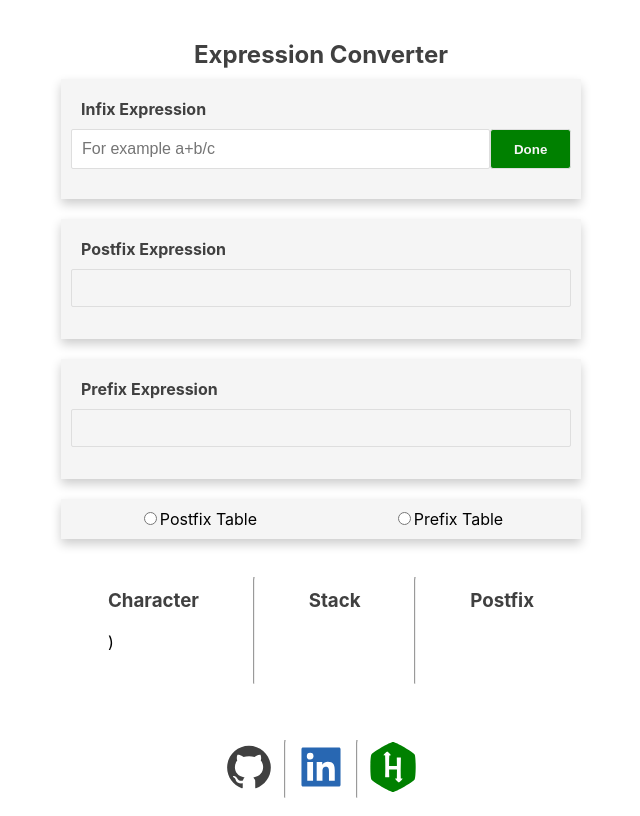
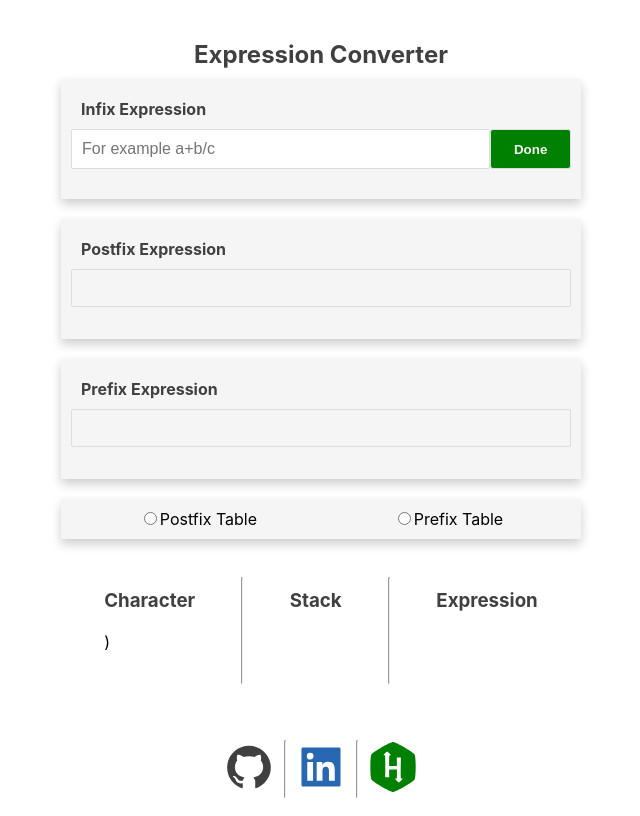
Before and after one commit to maxcharge/ExpressionConverter, a React (Create React App) app in the folder expcon/: page / in a window 1280 px wide. Both pictures are taken after a click on the button "Done". Shown: the whole page, without its empty margins (319-959 px from the left). Built offline with nearby package versions, Linux system fonts and the light colour scheme.

Commit message:
column head

```diff
--- a/expcon/src/components/InfixPostfix.js
+++ b/expcon/src/components/InfixPostfix.js
@@ -372,7 +372,7 @@ function InfixPostfix() {
                 </ol>
                 <hr style={{borderTop: "3px solid #bbb"}}/>
                 <ol style={styles.Listelement} >
-                <h3 style={styles.text}>Postfix</h3>
+                <h3 style={styles.text}>Expression</h3>
                 {list.conexp.map(article => (<ListItem>{article}</ListItem>))}
                 </ol>
 
```
